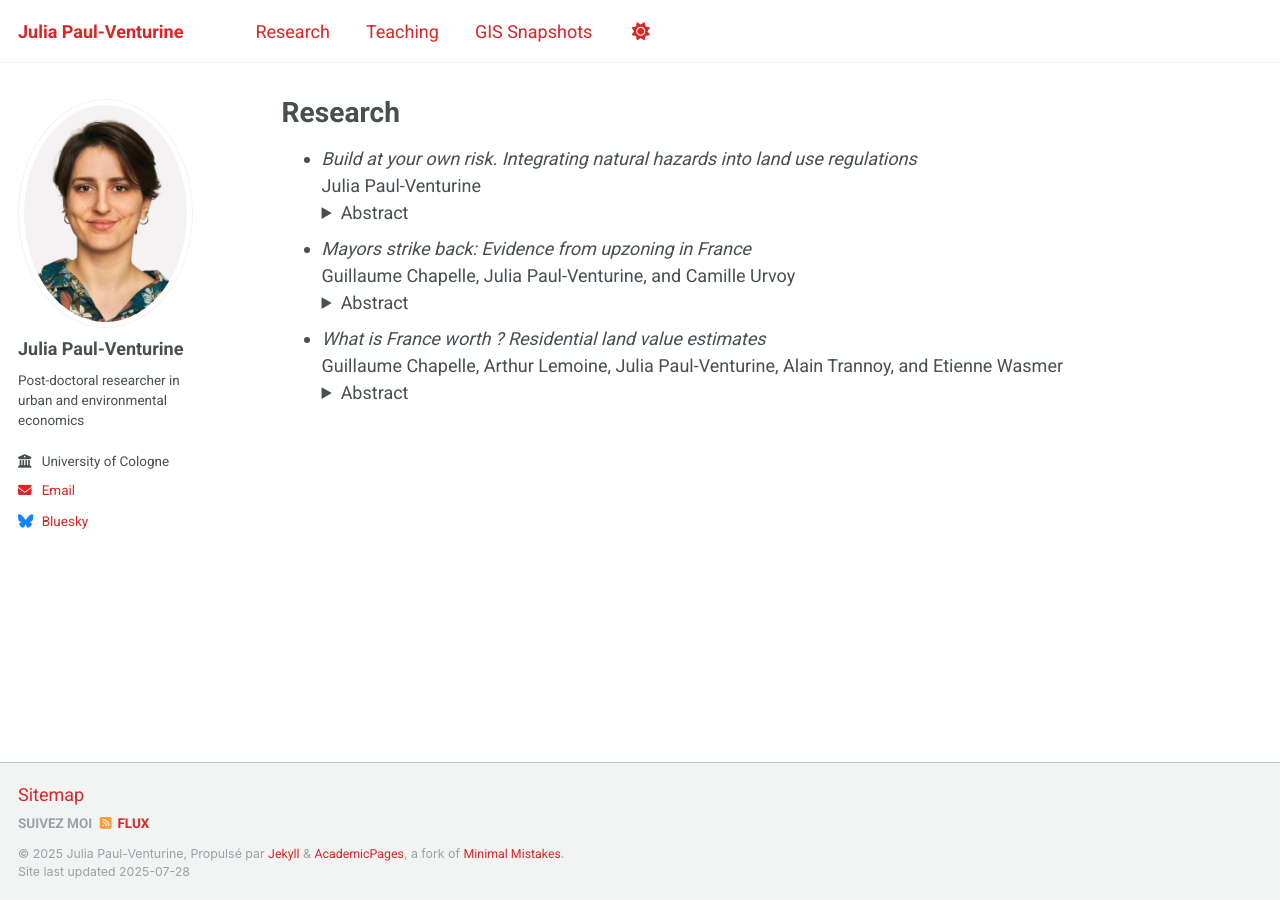
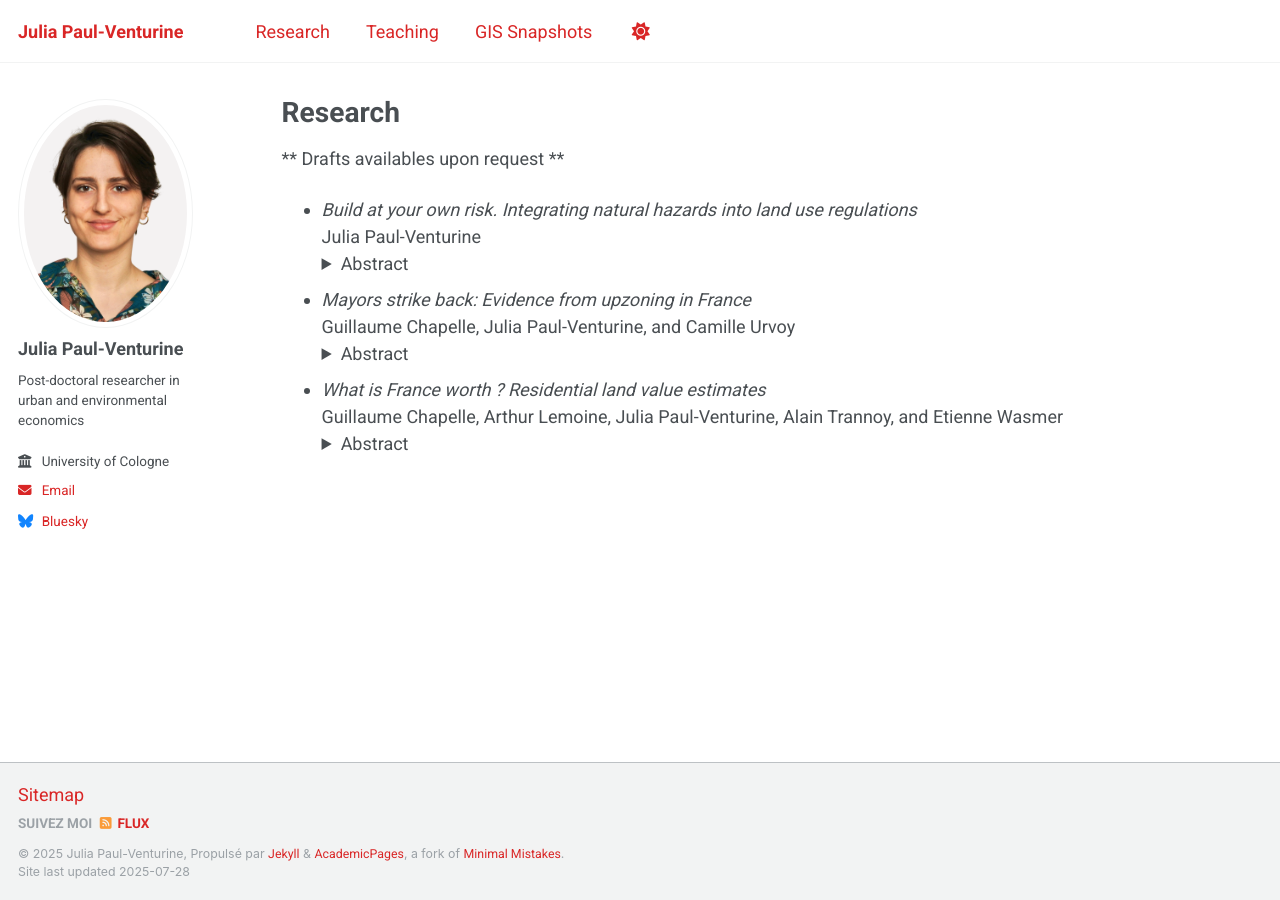
Before and after one commit to julia-paulventurine/julia-paulventurine.github.io, a Jekyll site: the page built from _pages/research.md, in a window 1280 px wide. Built offline with Jekyll 4.4.1, drawn with Linux system fonts in a browser that asks for light colours; a script that is not in the unit is left out.

Commit message:
Update research.md

```diff
--- a/_pages/research.md
+++ b/_pages/research.md
@@ -4,6 +4,8 @@ title: "Research"
 permalink: /research/
 collection: publications
 ---
+
+** Drafts availables upon request **
 
 - *Build at your own risk. Integrating natural hazards into land use regulations* \
   Julia Paul-Venturine
```
